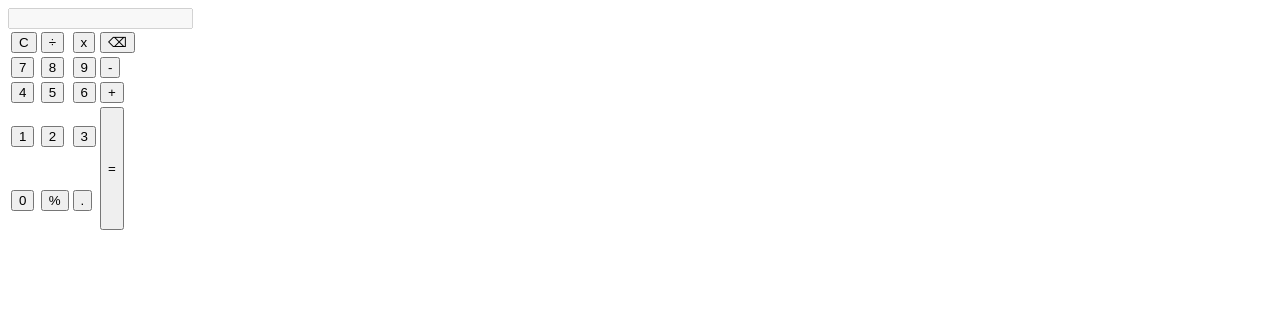
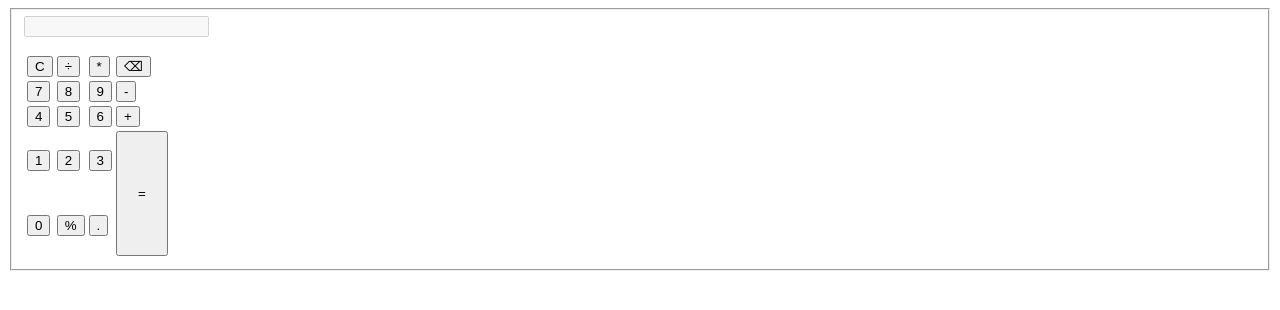
Before and after one commit to leejun1230/trygit, a plain HTML site: page cal(Ljun).html in a window 1280 px wide. Drawn offline with Linux system fonts and the light colour scheme.

Commit message:
Update cal(Ljun).html

```diff
--- a/cal(Ljun).html
+++ b/cal(Ljun).html
@@ -1,56 +1,70 @@
-<!DOCTYPE html>
+
+
 <html>
+<!-- function caculator-->
+
 <head>
-    <title>calculator</title>
-    <link rel="stylesheet" type="text/css" href="design.css">
+    <!--<meta name="viewport" content="width=device-width, initial-scale=1">
+    <link rel="stylesheet" type="text/css" media="screen and (max-width: 360px)" href="portrait.css">
+    <link rel="stylesheet" type="text/css" media="screen and (min-width: 361px) and (max-width: 480px)" href="landscape.css">
+    <link rel="stylesheet" type="text/css" media="screen and (min-width: 481px)" href="desktop.css">
+    -->
+    <meta name="viewport" content="width=device-width, initial-scale=1.0">
+    <link href="design.css" rel="stylesheet" type="text/css">
 </head>
-
+<!-- start interface-->
 
 <body>
 
+
     <div class="main">
+        <fieldset id="container" class="container">
 
-
+<!-- calc in form of number-->
            <form name="myForm">
             <input type="text" name="textview" class = "textview" disabled>
         </form>
-        <table>
+
+
+ <!-- calc design-->
+            <table id="table">
                 <tr>
-                 <td><input type ="button" class="button blue" value="C" onclick="clean()"></td>
-                 <td><input type ="button" class="button blue" value="÷" onclick="insertOp('÷')" ></td>
-                 <td><input type ="button" class="button blue" value="x" onclick="insertOp('*')"></td>
-                 <td><input type ="button" class="button blue" value="⌫" onclick="back()"></td>
+                    <td><input class="button Mbutton" type="button" value="C" onclick="clean()"></td>
+                    <td><input class="button Mbutton" type="button" value="÷" onclick="insertOp('/')"></td>
+                    <td><input class="button Mbutton" type="button" value="*" onclick="insertOp('*')"></td>
+                    <td><input class="button Mbutton" type="button" value="⌫" onclick="back()"></td>
                 </tr>
-
                 <tr>
                     <td><input type ="button" class="button gray" value="7" onclick="insertNum(7)"></td>
-                 <td><input type ="button" class="button gray" value="8" onclick="insertNum(8)"></td>
-                 <td><input type ="button" class="button gray" value="9" onclick = "insertNum(9)"></td>
-                 <td><input type ="button" class="button blue" value="-" onclick="insertOp('-')" ></td>
+                    <td><input class="button" type="button" value="8" onclick="insertNum(8)"></td>
+                    <td><input class="button" type="button" value="9" onclick="insertNum(9)"></td>
+                    <td><input class="button Mbutton" type="button" value="-" onclick="insertOp('-')"></td>
                 </tr>
+                <tr>
+                    <td><input class="button" type="button" value="4" onclick="insertNum(4)"></td>
+                    <td><input class="button" type="button" value="5" onclick="insertNum(5)"></td>
+                    <td><input class="button" type="button" value="6" onclick="insertNum(6)"></td>
+                    <td><input class="button Mbutton" type="button" value="+" onclick="insertOp('+')"></td>
+                </tr>
+                <tr>
+                    <td><input class="button" type="button" value="1" onclick="insertNum(1)"></td>
+                    <td><input class="button" type="button" value="2" onclick="insertNum(2)"></td>
+                    <td><input class="button" type="button" value="3" onclick="insertNum(3)"></td>
+                    <td rowspan="2"><input class="button Mbutton" type="button" style="padding: 20px; height: 125px;" value="=" onclick="equalTo()"></td>
+                </tr>
+                <tr>
+                    <td><input class="button" type="button" value="0" onclick="insertNum(0)"></td>
+                    <td><input class="button" type="button" value="%" onclick="getPercentage()"></td>
+                    <td><input class="button" type="button" value="." onclick="insertDec('')"></td>
+                </tr>
+            </table>
+        </fieldset>
+    </div>
+    <script type="text/javascript" src='cal1.js'></script>
 
-            <tr>
-                <td><input type ="button" class="button gray" value="4" onclick = "insertNum(4)"></td>
-                 <td><input type ="button" class="button gray" value="5" onclick = "insertNum(5)"></td>
-                 <td><input type ="button" class="button gray" value="6" onclick = "insertNum(6)"></td>
-                 <td><input type ="button" class="button blue" value="+" onclick="insertOp('+')"></td>
-            </tr>
+</body>
 
-            <tr>
-                <td><input type ="button" class="button gray" value="1"onclick = "insertNum(1)"></td>
-                 <td><input type ="button" class="button gray" value="2" onclick = "insertNum(2)"></td>
-                 <td><input type ="button" class="button gray" value="3" onclick= "insertNum(3)"></td>
-                 <td rowspan="5px"><input type ="button" style="height:123px" class="button blue" value="=" onclick="equalTo()"></td>
-            </tr>
-
-            <tr>
-                <td><input type ="button" class="button gray" value="0" onclick="insertNum(0)"></td>
-                 <td><input type ="button" class="button blue" value="%"></td>
-                 <td><input type ="button" class="button blue" value="." onclick="insertDec()"></td>
-            </tr>
-
-        </table>
-
+</html>
 
 
 
```
Lines whose indentation alone changed are shown as unchanged.
